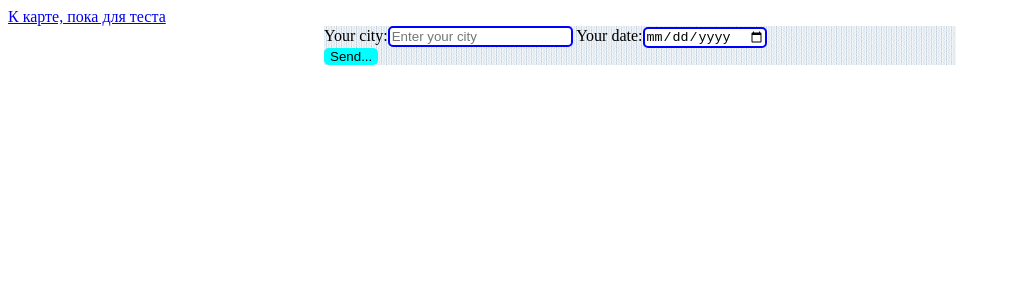
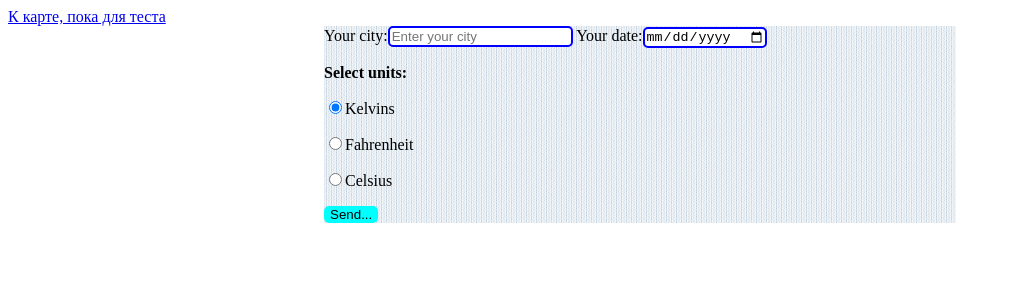
Before and after one commit to pavlishinnikita/practice, a PHP site: page /views/main.php in a window 1280 px wide. Shown: the top 300 px of the page, without its empty margins (0-1011 px from the left). Run offline with PHP 8.4, Linux system fonts and the light colour scheme.

Commit message:
first commit

```diff
--- a/views/main.php
+++ b/views/main.php
@@ -20,6 +20,12 @@
 <form method="post" action="index.php?action=weather" class="" name="weatherForm">
     <label for="etCity">Your city:</label><input type="text" placeholder="Enter your city" name="city" id="etCity" class="etCustom">
     <label for="etDate">Your date:</label><input type="date" name="date" id="etDate" class="etCustom">
+    <!--    попробывать допилить-->
+    <p><b>Select units: </b></p>
+    <p><input name="userDeg" type="radio" value="" checked>Kelvins</p>
+    <p><input name="userDeg" type="radio" value="imperial">Fahrenheit</p>
+    <p><input name="userDeg" type="radio" value="metric">Celsius</p>
+    <!--    попробывать допилить-->
     <input type="submit" id="btnSubmit" name="btnSubmit" value="Send...">
 </form>
 </body>
```
Also changed, not shown: controllers/MainController.php (+5 -11 lines).
